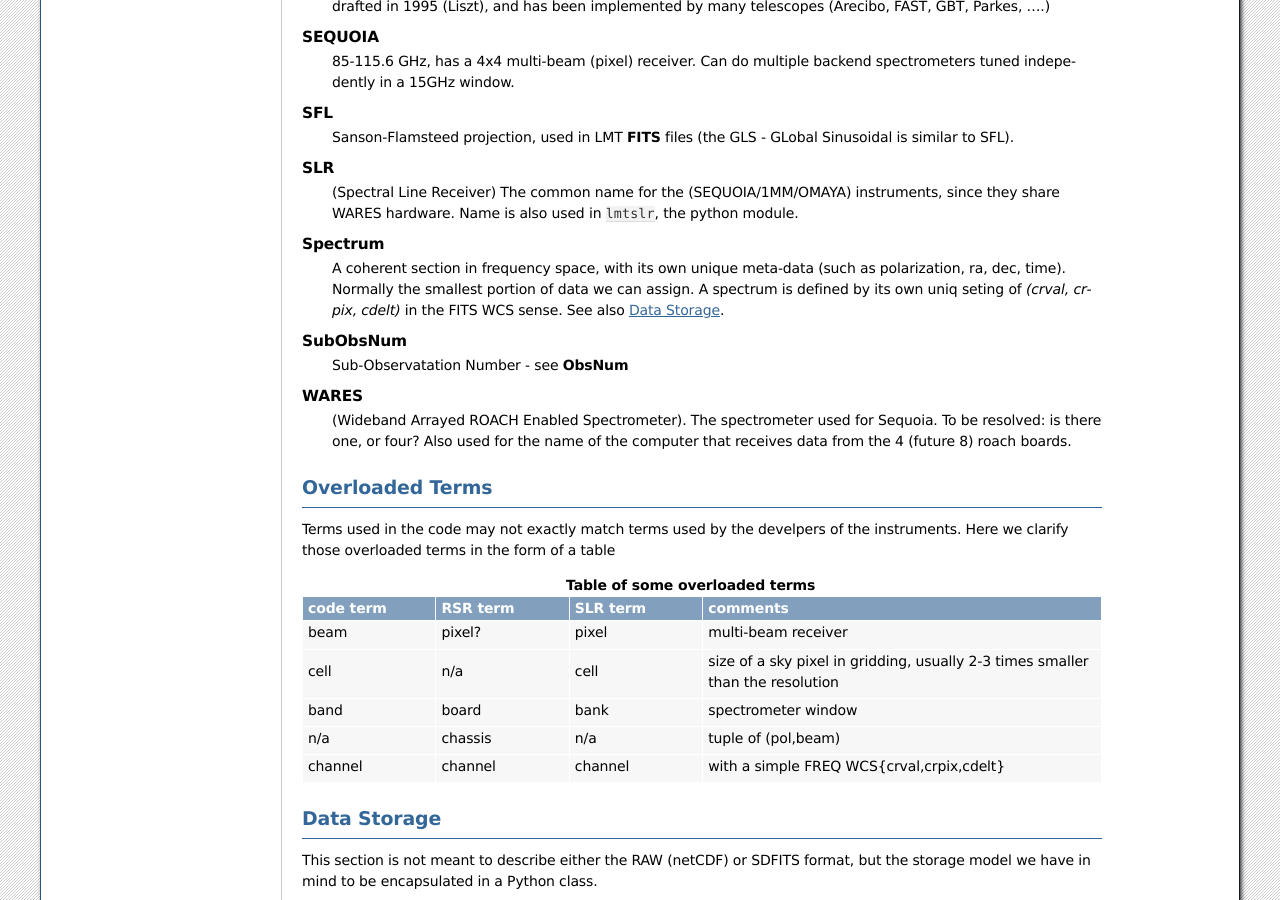
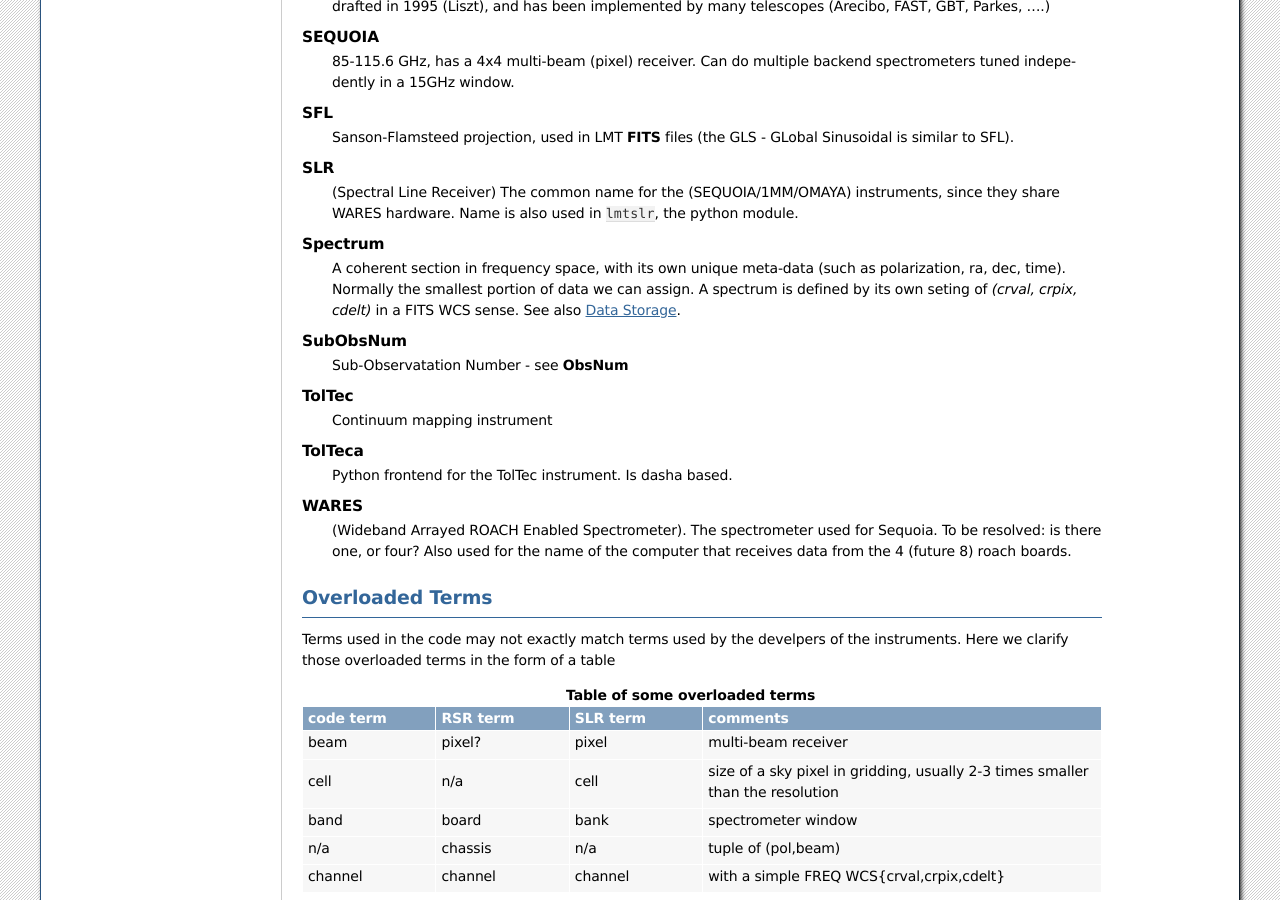
Before and after one commit to astroumd/lmtoy, a Sphinx documentation site: the page built from docs/source/glossary.rst, in a window 1280 px wide and 900 px high, scrolled down 1985 px. Built offline with Sphinx 7.4.7, drawn with Linux system fonts in a browser that asks for light colours; some of the changed text lies outside the part shown.

Commit message:
few more

```diff
--- a/docs/source/glossary.rst
+++ b/docs/source/glossary.rst
@@ -47,11 +47,11 @@ of some overloaded terms after the glossary. See :ref:`overloaded`.
       use --cell=
 
     chassis
-      for **RSR** there are 4 chassis boards, which are tuples of different beams and polarizations
+      for **RSR** there are 4 chassis boards, which are tuples of two beams and two polarizations
       (though the beams look at the same sky position here)
 
     dasha
-      A python frontend to dash.
+      A python frontend to dash, currently used by TolTeca
 
     ECSV
       (Enhanced Character Separated Values) a popular self-describing ascii table format popularized by astropy
@@ -149,11 +149,17 @@ of some overloaded terms after the glossary. See :ref:`overloaded`.
     Spectrum
       A coherent section in frequency space, with its own unique meta-data (such as polarization,
       ra, dec, time). Normally the smallest portion of data we can assign. A spectrum is
-      defined by its own uniq seting of *(crval, crpix, cdelt)* in the FITS WCS sense.
+      defined by its own seting of *(crval, crpix, cdelt)* in a FITS WCS sense.
       See also :ref:`storage`.
 
     SubObsNum
       Sub-Observatation Number - see **ObsNum**
+
+    TolTec
+      Continuum mapping instrument
+
+    TolTeca
+      Python frontend for the TolTec instrument. Is dasha based.
 
     WARES
       (Wideband Arrayed ROACH Enabled Spectrometer). The spectrometer used
```
